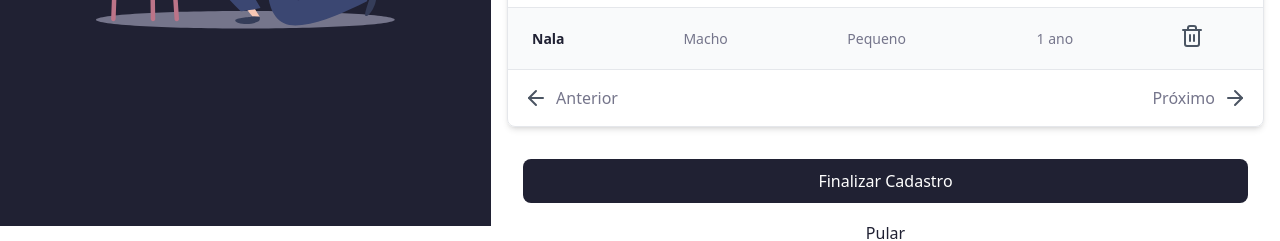
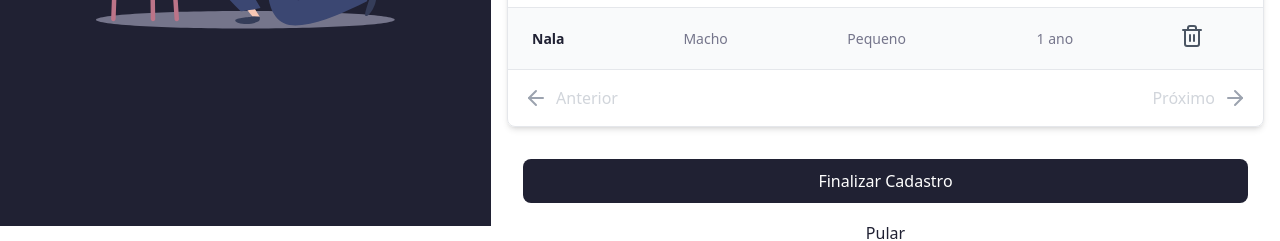
Before and after one commit to bmortella/doty-frontend, a React (Create React App) app: page /guardian/welcome/registerPets in a window 1280 px wide. Shown: the part 643-884 px from the top of the page. Built offline with nearby package versions, Linux system fonts and the light colour scheme; no server answers.

Commit message:
Add simple pagination

```diff
--- a/src/pages/guardian/WelcomeRegisterPet.js
+++ b/src/pages/guardian/WelcomeRegisterPet.js
@@ -1,7 +1,7 @@
 import { PlusCircle, Trash2, ArrowLeft, ArrowRight } from "react-feather";
 import instagramPost from "../../assets/img/instagram-post.svg";
 
-import { useState, Fragment } from "react";
+import { useState, Fragment, useEffect, useMemo } from "react";
 import { Link } from "react-router-dom";
 
 import { useForm } from "react-hook-form";
@@ -23,6 +23,22 @@ function WelcomeRegisterPet() {
     { name: "Nala", sex: "Macho", age: "1 ano", size: "Pequeno", _id: "6" },
   ]);
 
+  // Pagination
+  const [page, setPage] = useState(0);
+
+  useEffect(() => {
+    if (page > Math.ceil(registeredPets.length / 6) - 1) {
+      setPage(page - 1);
+    }
+  }, [registeredPets]);
+
+  const currentTableData = useMemo(() => {
+    const firstPageIndex = page * 6;
+    const lastPageIndex = firstPageIndex + 6;
+    return registeredPets.slice(firstPageIndex, lastPageIndex);
+  }, [page]);
+
+  // Form
   setLocale({
     mixed: { required: "Campo obrigatório" },
     string: {
@@ -79,7 +95,7 @@ function WelcomeRegisterPet() {
     }
   }
 
-  // Controle dialog
+  // Control dialog
   let [isOpen, setIsOpen] = useState(false);
   function closeDialog() {
     setIsOpen(false);
@@ -236,7 +252,7 @@ function WelcomeRegisterPet() {
               </tr>
             </thead>
             <tbody>
-              {registeredPets.map((pet) => (
+              {currentTableData.map((pet) => (
                 <tr
                   className="bg-white border-b odd:bg-white even:bg-gray-50"
                   key={pet._id}
@@ -257,13 +273,21 @@ function WelcomeRegisterPet() {
             </tbody>
           </table>
           <div className="flex flex-nowrap justify-between mx-4">
-            <button className="inline-flex justify-center items-center text-neutral py-4">
-              <ArrowLeft className="text-gray-600 mr-2" />
+            <button
+              className="inline-flex justify-center items-center text-neutral py-4 disabled:text-gray-300 group"
+              disabled={page === 0}
+              onClick={() => setPage(page - 1)}
+            >
+              <ArrowLeft className="text-gray-600 mr-2 group-disabled:text-gray-400" />
               Anterior
             </button>
-            <button className="inline-flex justify-center items-center text-neutral py-4">
+            <button
+              className="inline-flex justify-center items-center text-neutral py-4 disabled:text-gray-300 group"
+              disabled={page === Math.ceil(registeredPets.length / 6) - 1}
+              onClick={() => setPage(page + 1)}
+            >
               Próximo
-              <ArrowRight className="text-gray-600 ml-2" />
+              <ArrowRight className="text-gray-600 ml-2 group-disabled:text-gray-400" />
             </button>
           </div>
         </div>
```
